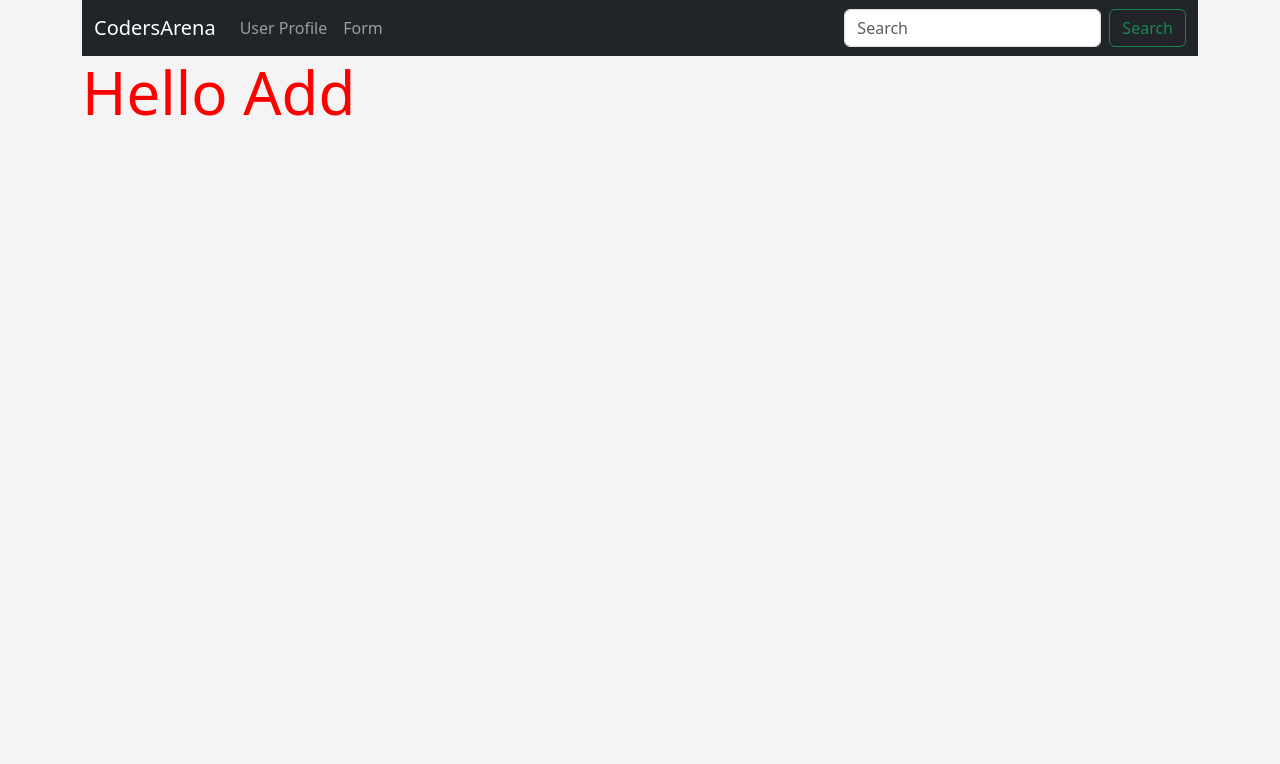
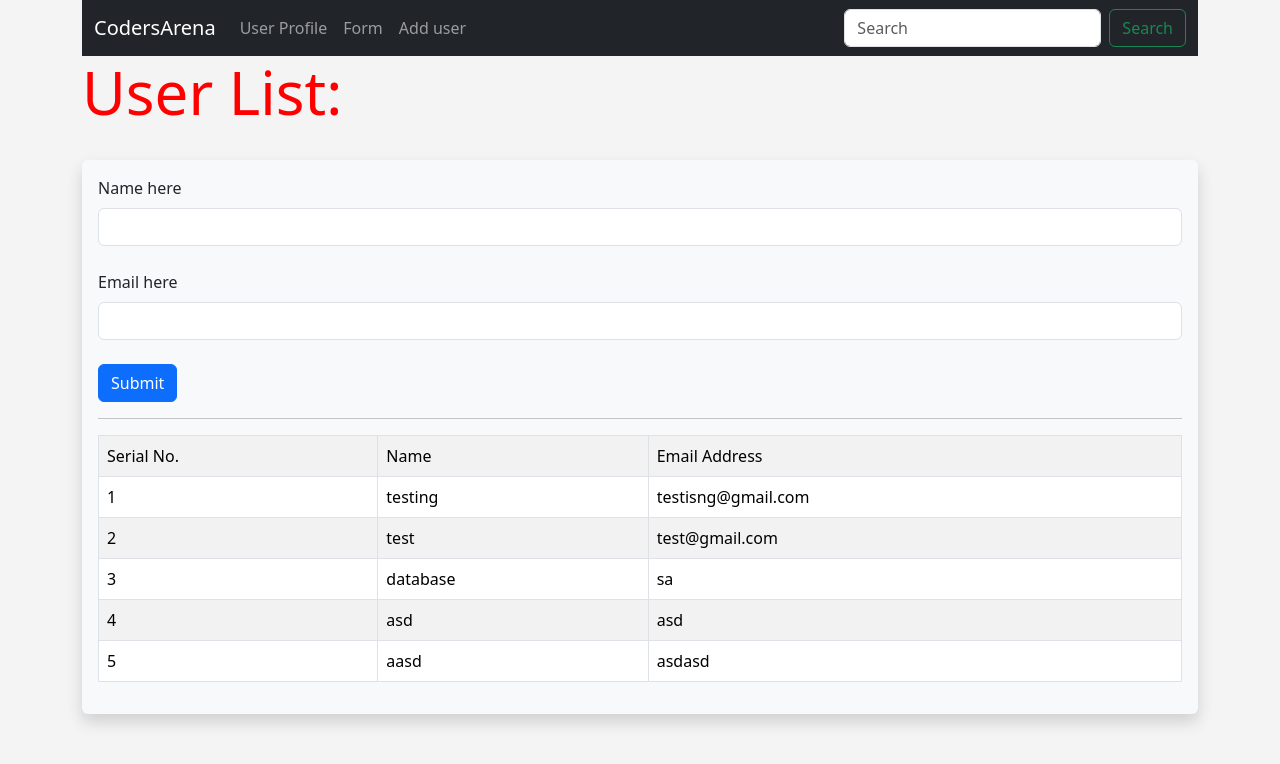
Before and after one commit to clickTwice26/flask_full, a Flask app: page /user/add in a window 1280 px wide. Shown: the top 764 px of the page. Run offline with Flask 3, Linux system fonts and the light colour scheme.

Commit message:
class 8 completed

```diff
--- a/app.py
+++ b/app.py
@@ -2,14 +2,59 @@ from flask import Flask, render_template, request, redirect,flash
 from flask_wtf import FlaskForm
 from wtforms import StringField, SubmitField
 from wtforms.validators import DataRequired
+from flask_sqlalchemy import SQLAlchemy
+from datetime import datetime
 tutorial_link="https://www.youtube.com/watch?v=0Qxtt4veJIc&list=PLCC34OHNcOtolz2Vd9ZSeSXWc8Bq23yEz"
 app = Flask(__name__) #helps find all of our files and directory
 app.config['SECRET_KEY'] = 'chipichipichapachapadubidubudabadaba'
+app.config['SQLALCHEMY_TRACK_MODIFICATIONS'] = False
+
+# Add database
+
+app.config['SQLALCHEMY_DATABASE_URI'] = 'sqlite:///users.db'
+# Initialize the Database
+db = SQLAlchemy(app)
+app.app_context().push()
+# Create Model
+class User(db.Model):
+    id = db.Column(db.Integer, primary_key=True)
+    name = db.Column(db.String(200), nullable=False)
+    email = db.Column(db.String(200), nullable=False, unique=True)
+    date_added = (db.Column(db.DateTime, default=datetime.utcnow()))
+
+    # Create a string
+    def __repr__(self):
+        return '<Name %r>' % self.name
+
 
 # Create a Form Class
-class NamerForm(FlaskForm):
-    name = StringField("What's your name?", validators=[DataRequired()])
+class UserFrom(FlaskForm):
+    name = StringField("Name here", validators=[DataRequired()])
+    email = StringField("Email here", validators=[DataRequired()])
+
     submit = SubmitField("Submit")# Create a route decorator
+@app.route('/user/add', methods=['GET', 'POST'])
+def add_user():
+    name = None
+    form = UserFrom()
+
+    if form.validate_on_submit():
+        # print(type(form.name.data))
+        # print(type(form.email.data))
+        # return "None"
+        user = User.query.filter_by(email=str(form.email.data)).first()
+
+        if user is None:
+            user = User(name=form.name.data, email=form.email.data)
+            db.session.add(user)
+            db.session.commit()
+        name =form.name.data
+        form.name.data = ''
+        form.email.data = ''
+        flash("User Added Successfully")
+    our_users = User.query.order_by(User.date_added)
+    return render_template("add_user.html", form=form, name=name, our_users=our_users)
+
 @app.route("/")
 def index():
 
--- /dev/null
+++ b/templates/add_user.html
@@ -0,0 +1,62 @@
+{% extends 'base.html' %}
+{% block content %}
+
+
+
+
+    {% if name %}
+            {% for message in get_flashed_messages() %}
+       <div class="alert alert-info" role="alert">
+      {{ message }}
+       </div>
+     {% endfor %}
+
+        <h1>User added! {{ name }}</h1><br>
+<table class="table table-hover table-bordered table-striped">
+<tr>
+    <td>Serial No.</td>
+    <td>Name</td>
+    <td>Email Address</td>
+</tr>
+        {% for ouruser in our_users %}
+            <tr>
+            <td>{{ ouruser.id }}  </td>
+              	<td>{{ ouruser.name }}</td>
+             <td>{{ ouruser.email }}</td>
+            </tr>
+        {% endfor %}
+
+</table>
+
+    	{% else %}
+        <h1>User List:</h1><br>
+
+<div class="shadow p-3 mb-5 bg-body-tertiary rounded">
+
+        <form action="/user/add" method="POST">
+            {{ form.hidden_tag() }}
+        {{ form.name.label(class='form-label') }}
+        {{ form.name(class='form-control') }}<br>
+                    {{ form.email.label(class='form-label') }}
+        {{ form.email(class='form-control') }}<br>
+        {{ form.submit(class='btn btn-primary') }}
+        </form>
+        <hr>
+<table class="table table-hover table-bordered table-striped">
+<tr>
+    <td>Serial No.</td>
+    <td>Name</td>
+    <td>Email Address</td>
+</tr>
+        {% for ouruser in our_users %}
+            <tr>
+            <td>{{ ouruser.id }}  </td>
+              	<td>{{ ouruser.name }}</td>
+             <td>{{ ouruser.email }}</td>
+            </tr>
+        {% endfor %}
+
+</table>
+    {% endif %}</div>
+
+{% endblock %}
--- a/templates/navbar.html
+++ b/templates/navbar.html
@@ -14,6 +14,9 @@
         <li class="nav-item">
           <a class="nav-link" href="{{ url_for('name') }}">Form</a>
         </li>
+        <li class="nav-item">
+          <a class="nav-link" href="{{ url_for('add_user') }}">Add user</a>
+        </li>
 
       </ul>
       <form class="d-flex" role="search">
```
Also changed, not shown: instance/users.db (added).
